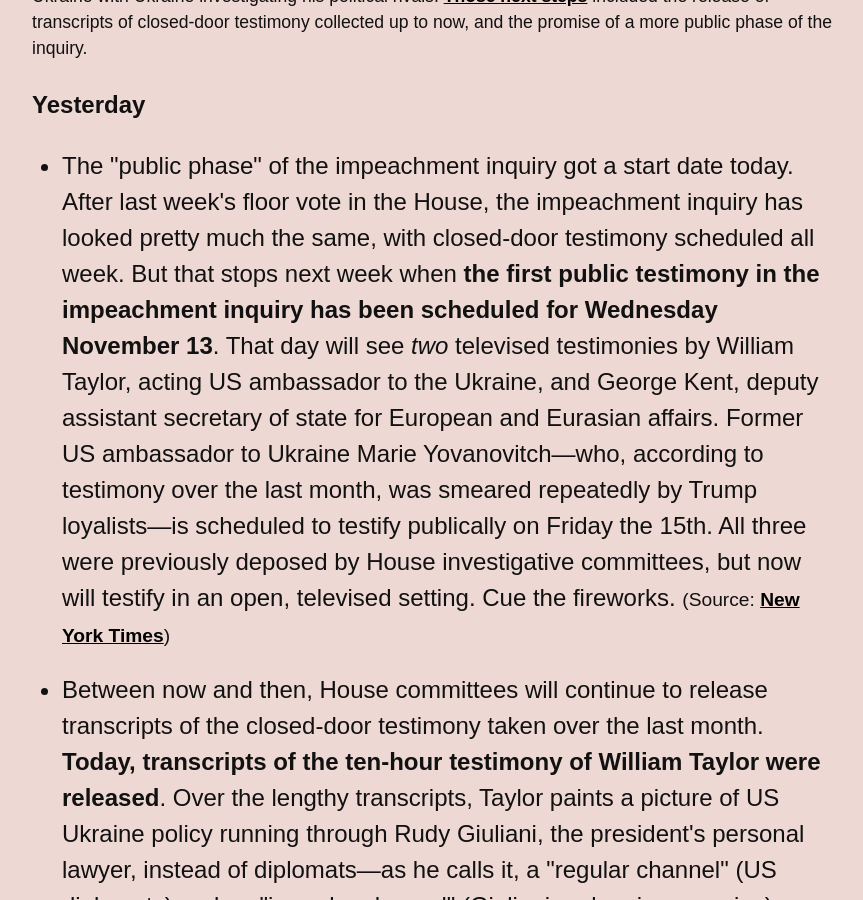
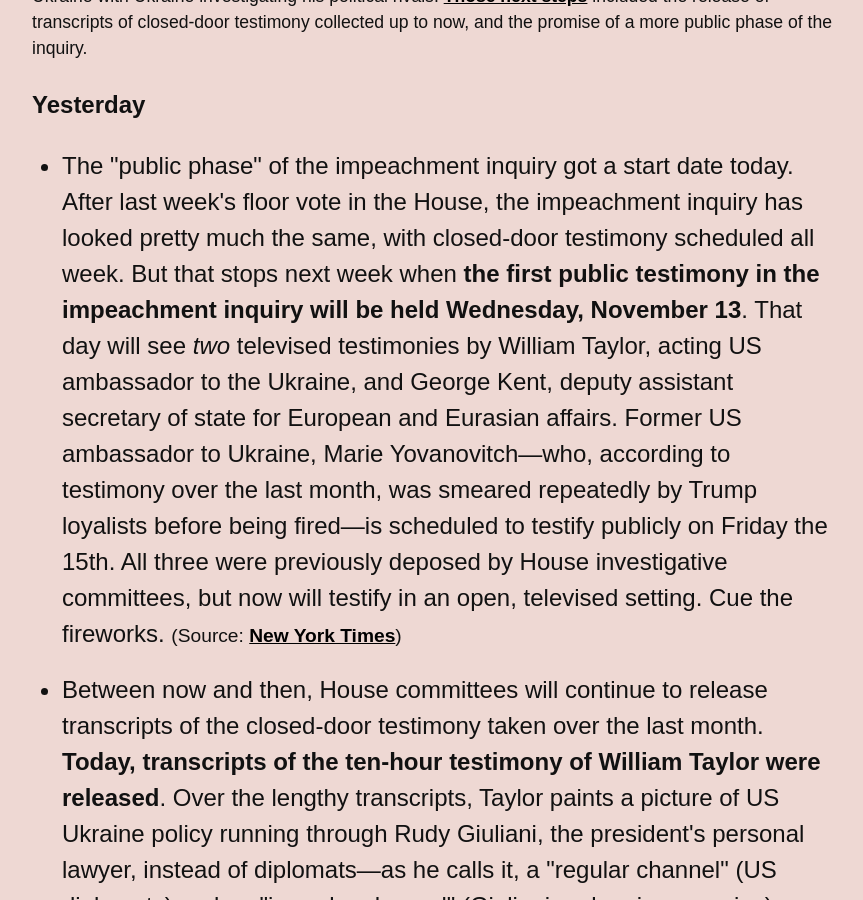
Before and after one commit to dansinker/impeachment.fyi, a Jekyll site: the page built from index.md, in a window 1280 px wide and 900 px high, scrolled down 457 px. Shown: the whole window, without its empty margins (268-1131 px from the left). Built offline with Jekyll 4.4.1, drawn with Linux system fonts in a browser that asks for light colours; nearby versions of some CDN libraries; some web fonts are replaced; comment, search, counter and statistics services are not loaded.

Commit message:
finalizing

```diff
--- a/_data/news.yml
+++ b/_data/news.yml
@@ -2,7 +2,7 @@ news:
 - date: 2019-11-06
   yesterday: On Halloween, <a href="https://www.washingtonpost.com/national-security/house-to-vote-on-rules-governing-next-phase-of-trump-impeachment-inquiry/2019/10/31/bc2f5e7a-fbcc-11e9-ac8c-8eced29ca6ef_story.html">the House of Representatives took a floor vote to formally authorize the impeachment investigation</a> that has been <a href="https://www.nytimes.com/2019/09/24/us/politics/democrats-impeachment-trump.html">underway since late September</a>. The vote, <a href="https://www.nytimes.com/interactive/2019/10/31/us/politics/trump-impeachment-inquiry-house-vote.html?action=click&module=Top%20Stories&pgtype=Homepage">which split largely along party lines</a>, outlined the next steps for the impeachment inquiry, which is investigating whether President Trump abused his power by connecting the release of military aid to Ukraine with Ukraine investigating his political rivals. <a href="https://www.nytimes.com/2019/10/29/us/politics/impeachment-resolution-trump.html">Those next steps</a> included the release of transcripts of closed-door testimony collected up to now, and the promise of a more public phase of the inquiry.
   todays:
-  - item: The "public phase" of the impeachment inquiry got a start date today. After last week's floor vote in the House, the impeachment inquiry has looked pretty much the same, with closed-door testimony scheduled all week. But that stops next week when <b>the first public testimony in the impeachment inquiry has been scheduled for Wednesday November 13</b>. That day will see <i>two</i> televised testimonies by William Taylor, acting US ambassador to the Ukraine, and George Kent, deputy assistant secretary of state for European and Eurasian affairs. Former US ambassador to Ukraine Marie Yovanovitch—who, according to testimony over the last month, was smeared repeatedly by Trump loyalists—is scheduled to testify publically on Friday the 15th. All three were previously deposed by House investigative committees, but now will testify in an open, televised setting. Cue the fireworks.
+  - item: The "public phase" of the impeachment inquiry got a start date today. After last week's floor vote in the House, the impeachment inquiry has looked pretty much the same, with closed-door testimony scheduled all week. But that stops next week when <b>the first public testimony in the impeachment inquiry will be held Wednesday, November 13</b>. That day will see <i>two</i> televised testimonies by William Taylor, acting US ambassador to the Ukraine, and George Kent, deputy assistant secretary of state for European and Eurasian affairs. Former US ambassador to Ukraine, Marie Yovanovitch—who, according to testimony over the last month, was smeared repeatedly by Trump loyalists before being fired—is scheduled to testify publicly  on Friday the 15th. All three were previously deposed by House investigative committees, but now will testify in an open, televised setting. Cue the fireworks.
     source: New York Times
     url: https://www.nytimes.com/2019/11/06/us/politics/trump-impeachment-hearings.html
   - item: Between now and then, House committees will continue to release transcripts of the closed-door testimony taken over the last month. <b>Today, transcripts of the ten-hour testimony of William Taylor were released</b>. Over the lengthy transcripts, Taylor paints a picture of US Ukraine policy running through Rudy Giuliani, the president's personal lawyer, instead of diplomats—as he calls it, a "regular channel" (US diplomats) and an "irregular channel" (Giuliani and various cronies). "The irregular channel seemed to focus on specific issues, specific cases, rather than the regular channel's focus on institution building," Taylor testified. Those specific issues? Take a guess. Taylor's detailed testimony gives extensive names and dates thanks in part to his extensive notetaking. As he explains, "I keep a little notebook where I take notes on conversations, in particular when I’m not in the office. So, in meetings with Ukrainian officials or when I'm out and I get a phone call and I can—I keep notes." All hail the notetakers.
```
